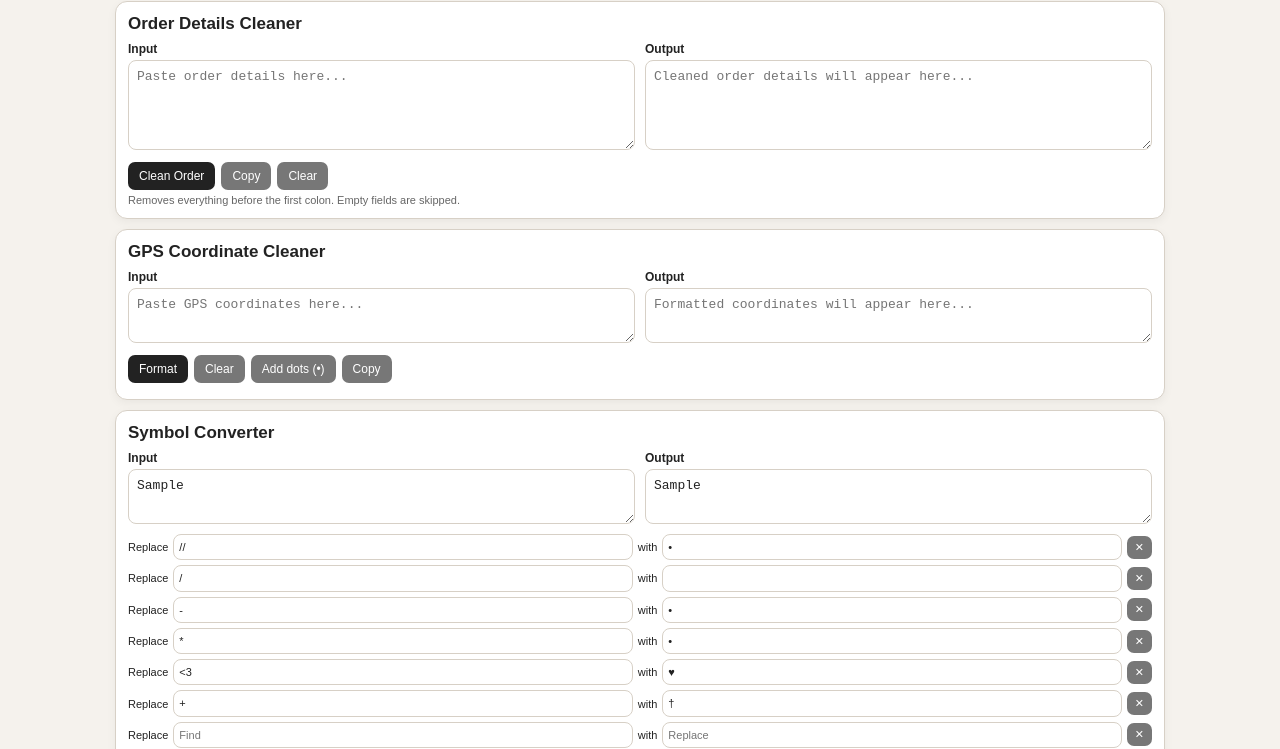
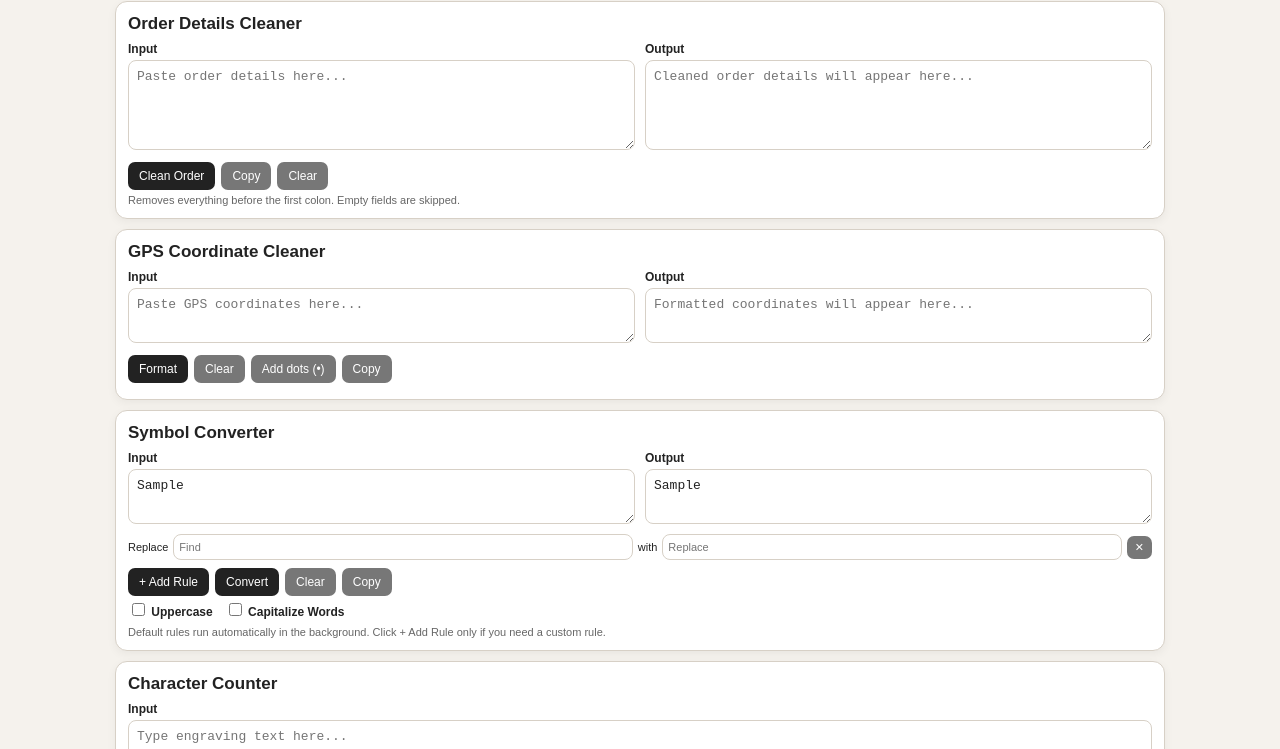
Before and after one commit to julesdesk/cleaner, a plain HTML site: page index.html in a window 1280 px wide. Both pictures are taken after typing "Sample", "Sample" into the empty fields and a click on the button "+ Add Rule". Shown: the part 51-800 px from the top of the page. Drawn offline with Linux system fonts and the light colour scheme.

Commit message:
Update index.html

```diff
--- a/index.html
+++ b/index.html
@@ -159,6 +159,7 @@
   <main class="wrap">
     <h1>Engraving Tools Dashboard</h1>
 
+    <!-- ORDER CLEANER -->
     <section class="tool large">
       <h2>Order Details Cleaner</h2>
       <div class="grid">
@@ -179,6 +180,7 @@
       <div class="note">Removes everything before the first colon. Empty fields are skipped.</div>
     </section>
 
+    <!-- GPS CLEANER -->
     <section class="tool">
       <h2>GPS Coordinate Cleaner</h2>
       <div class="grid">
@@ -199,6 +201,7 @@
       </div>
     </section>
 
+    <!-- SYMBOL CONVERTER -->
     <section class="tool">
       <h2>Symbol Converter</h2>
       <div class="grid">
@@ -225,9 +228,11 @@
         <label><input type="checkbox" id="uppercaseOutput" onchange="convertSymbols()" /> Uppercase</label>
         <label><input type="checkbox" id="capitalizeWords" onchange="convertSymbols()" /> Capitalize Words</label>
       </div>
-      <div class="note">Default rules run automatically. Click + Add Rule only when you need to edit or add rules.</div>
+
+      <div class="note">Default rules run automatically in the background. Click + Add Rule only if you need a custom rule.</div>
     </section>
 
+    <!-- CHARACTER COUNTER -->
     <section class="tool">
       <h2>Character Counter</h2>
       <label for="counterInput">Input</label>
@@ -241,6 +246,7 @@
   </main>
 
   <script>
+    // ---------- SHARED HELPERS ----------
     function copyText(id) {
       const box = document.getElementById(id);
       box.select();
@@ -253,6 +259,7 @@
       document.getElementById(outputId).value = '';
     }
 
+    // ---------- ORDER DETAILS CLEANER ----------
     function cleanOrder() {
       const input = document.getElementById('orderInput').value;
       const lines = input.split(/\r?\n/);
@@ -286,6 +293,7 @@
       document.getElementById('orderOutput').value = outputLines.join('\n');
     }
 
+    // ---------- GPS CLEANER ----------
     function formatGPS() {
       let text = document.getElementById('gpsInput').value.trim();
 
@@ -306,6 +314,7 @@
       output.value = source.trim().replace(/\s+/g, ' • ');
     }
 
+    // ---------- SYMBOL CONVERTER ----------
     const defaultSymbolRules = [
       ['//', '•'],
       ['/', ' '],
@@ -319,10 +328,9 @@
       document.getElementById('rulesBox').style.display = 'block';
     }
 
-    function addRule(findValue = '', replaceValue = '', show = true) {
+    function addRule(findValue = '', replaceValue = '') {
       const rulesBox = document.getElementById('rulesBox');
-
-      if (show) showRules();
+      showRules();
 
       const row = document.createElement('div');
       row.className = 'rules-row';
@@ -345,21 +353,11 @@
       convertSymbols();
     }
 
-    function loadDefaultSymbolRules() {
-      const rulesBox = document.getElementById('rulesBox');
-      rulesBox.innerHTML = '';
-
-      defaultSymbolRules.forEach(rule => addRule(rule[0], rule[1], false));
-
-      // Hide the default rules after loading.
-      rulesBox.style.display = 'none';
-    }
-
     function removeRule(button) {
       button.parentElement.remove();
       convertSymbols();
 
-      const rows = document.querySelectorAll('.rules-row');
+      const rows = document.querySelectorAll('#rulesBox .rules-row');
       if (rows.length === 0) {
         document.getElementById('rulesBox').style.display = 'none';
       }
@@ -380,7 +378,14 @@
 
     function convertSymbols() {
       let text = document.getElementById('symbolInput').value;
-      const rows = document.querySelectorAll('.rules-row');
+
+      // Hidden default rules run first
+      defaultSymbolRules.forEach(rule => {
+        text = replaceAllSafe(text, rule[0], rule[1]);
+      });
+
+      // Custom visible rules run second
+      const rows = document.querySelectorAll('#rulesBox .rules-row');
 
       rows.forEach(row => {
         const find = row.querySelector('.findText').value;
@@ -405,12 +410,13 @@
       document.getElementById('symbolOutput').value = '';
       document.getElementById('uppercaseOutput').checked = false;
       document.getElementById('capitalizeWords').checked = false;
-      loadDefaultSymbolRules();
+      document.getElementById('rulesBox').innerHTML = '';
+      document.getElementById('rulesBox').style.display = 'none';
     }
 
     document.getElementById('symbolInput').addEventListener('input', convertSymbols);
-    loadDefaultSymbolRules();
 
+    // ---------- CHARACTER COUNTER ----------
     function countCharactersNoSpaces() {
       const text = document.getElementById('counterInput').value;
       const count = text.replace(/\s/g, '').length;
```
